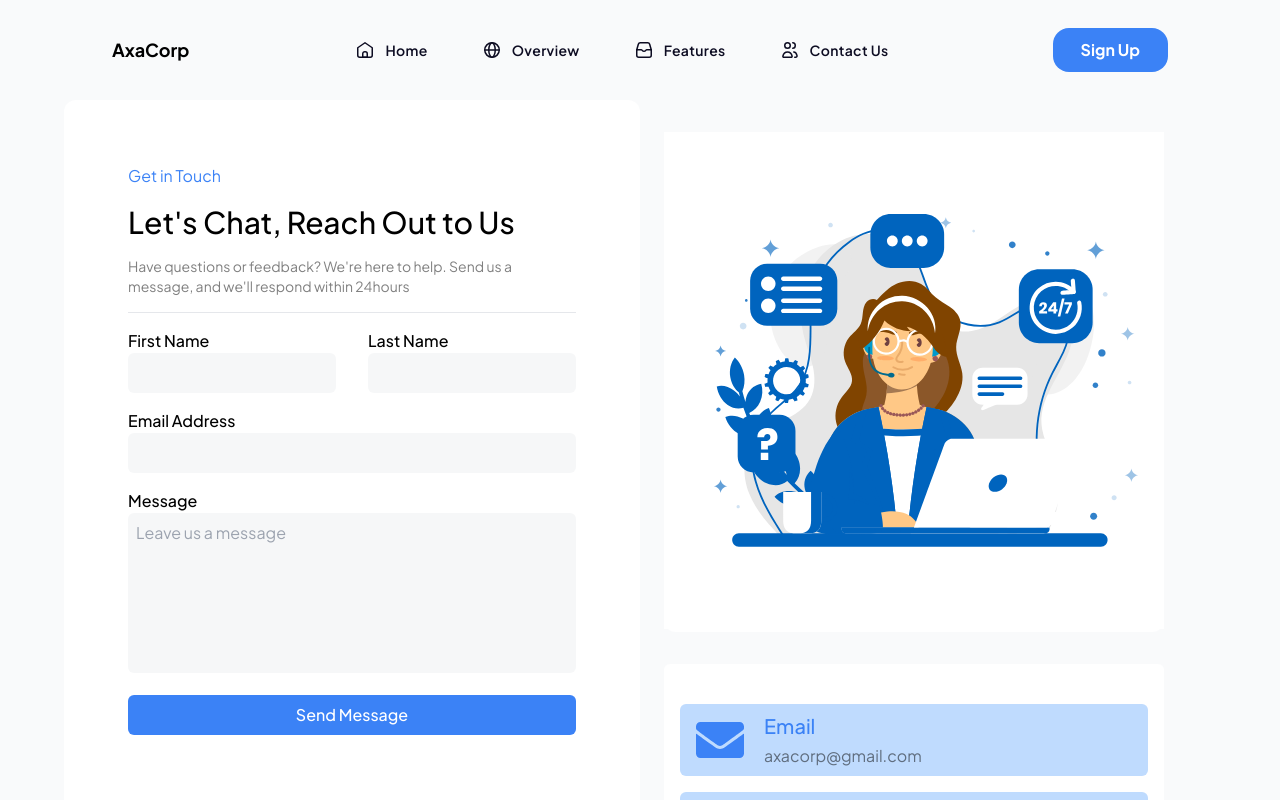
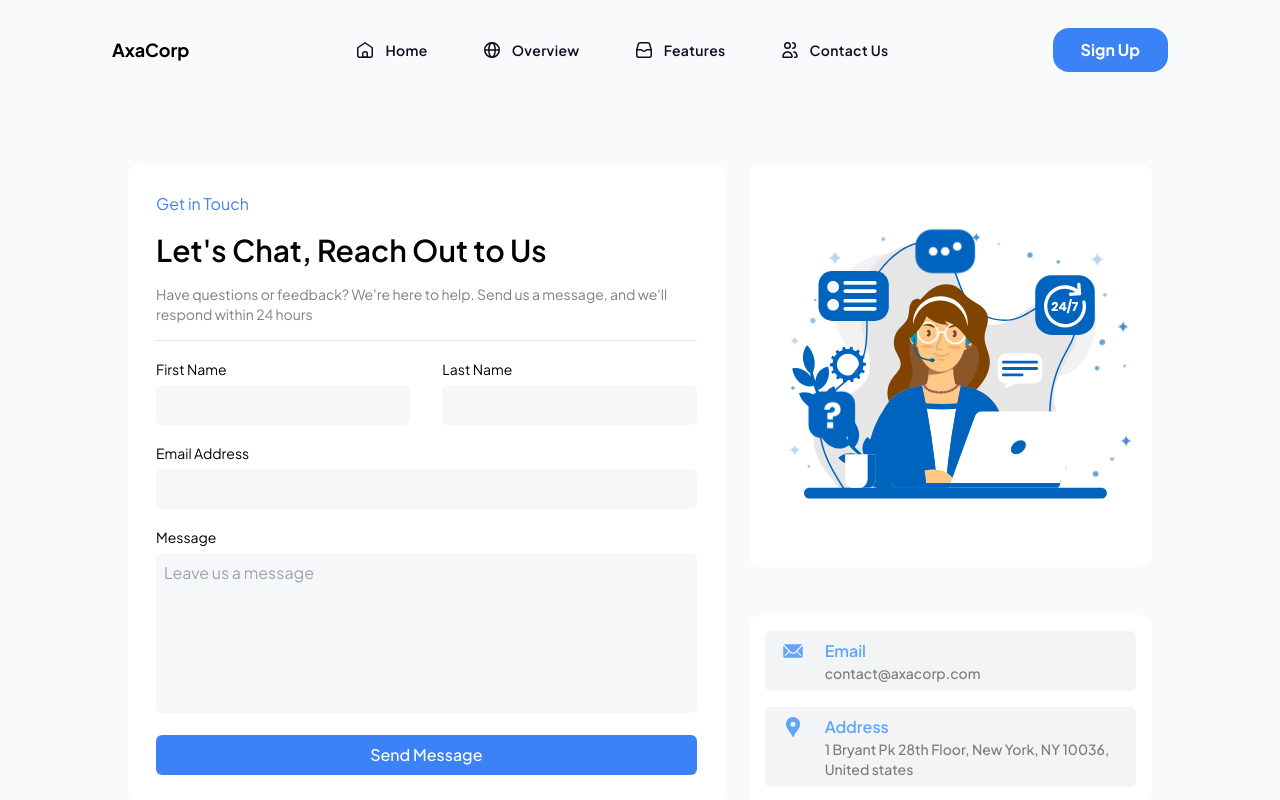
Before and after one commit to gabrieldreamz/axacorp, a Next.js app: page /contact-us in a window 1280 px wide. Shown: the top 800 px of the page. Built offline with nearby package versions, Linux system fonts and the light colour scheme.

Commit message:
Feature Update - Added finishing touches to the contact-us page

```diff
--- a/components/contact-us/ContactCard.tsx
+++ b/components/contact-us/ContactCard.tsx
@@ -10,11 +10,11 @@ function ContactCard({
   contact: string;
 }) {
   return (
-    <div className="bg-blue-200 px-4 py-2 flex my-4 rounded-md items-center gap-x-5">
-      <div className="text-blue-500 text-5xl">{icon}</div>
+    <div className="bg-gray-100 px-4 py-2 rounded-md flex items-start gap-x-5">
+      <div className="text-blue-400 text-2xl">{icon}</div>
       <div>
-        <h4 className="text-blue-500 mb-1 font-medium text-xl">{contactType}</h4>
-        <p className="text-primary">{contact}</p>
+        <h4 className="text-blue-400 font-[590]">{contactType}</h4>
+        <p className="text-primary text-sm font-medium">{contact}</p>
       </div>
     </div>
   );
--- a/components/contact-us/ContactForm.tsx
+++ b/components/contact-us/ContactForm.tsx
@@ -1,43 +1,68 @@
-"use client"
+"use client";
 
-import React from 'react'
+import React from "react";
 
 function ContactForm() {
-    const inputClassName = "bg-gray-100/70 rounded-md px-2 py-2 text-md w-full focus:border-black outline-none focus:border-[1px]"
+  const inputClassName =
+    "bg-gray-100/70 rounded-md px-2 py-2 mt-1 text-md w-full focus:border-black outline-none focus:border-[1px]";
+
   return (
-    <form method='post' className='bg-white lg:w-1/2 p-2 lg:p-16 rounded-xl md:max-w-[750px]'>
-        <p className='txet-sm text-blue-500 mb-4'>Get in Touch</p>
-        <h1 className='text-2xl lg:text-3xl font-medium mb-4'>Let&apos;s Chat, Reach Out to Us</h1>
-        <p className='text-primary mb-4 text-sm'>Have questions or feedback? We&apos;re here to help. Send us a message, and we&apos;ll respond within 24hours</p>
+    <form className="bg-white p-7 rounded-xl mx-5 lg:mx-0">
+      <p className="text-blue-500 mb-4">Get in Touch</p>
+      <h1 className="text-2xl lg:text-3xl font-[590] mb-4">
+        Let&apos;s Chat, Reach Out to Us
+      </h1>
+      <p className="text-primary mb-4 text-sm">
+        Have questions or feedback? We&apos;re here to help. Send us a message,
+        and we&apos;ll respond within 24 hours
+      </p>
 
       <hr />
 
-        <div className='md:max-w-[500px] lg:max-w-full mx-auto'>
-            <div className='md:flex gap-8 my-4 w-full'>
-                <div className='md:w-1/2 my-4 lg:my-0'>
-                    <label htmlFor="firstName" className='font-medium'>First Name</label><br />
+      <div className="md:max-w-[500px] lg:max-w-full mx-auto">
+        <div className="md:flex gap-8 my-4 w-full">
+          <div className="md:w-1/2 my-4 lg:my-0">
+            <label htmlFor="firstName" className="text-sm">
+              First Name
+            </label>
+            <br />
             <input type="text" name="firstName" className={inputClassName} />
           </div>
-                <div className='md:w-1/2 my-4 lg:my-0'>
-                    <label htmlFor="lastName" className='font-medium'>Last Name</label><br />
+          <div className="md:w-1/2 my-4 lg:my-0">
+            <label htmlFor="lastName" className="text-sm">
+              Last Name
+            </label>
+            <br />
             <input type="text" name="lastName" className={inputClassName} />
           </div>
         </div>
 
-            <div className='my-4'>
-                <label htmlFor="email" className='font-medium'>Email Address</label><br />
-                <input type="text" name='email' className={inputClassName} />
+        <div className="my-4">
+          <label htmlFor="email" className="text-sm">
+            Email Address
+          </label>
+          <br />
+          <input type="text" name="email" className={inputClassName} />
         </div>
 
-            <div className='my-4'>
-                <label htmlFor="message" className='font-medium'>Message</label><br />
-                <textarea name="message" placeholder='Leave us a message' className={`${inputClassName} resize-none w-full h-40`}></textarea>
+        <div className="my-4">
+          <label htmlFor="message" className="text-sm">
+            Message
+          </label>
+          <br />
+          <textarea
+            name="message"
+            placeholder="Leave us a message"
+            className={`${inputClassName} resize-none w-full h-40`}
+          ></textarea>
         </div>
 
-            <button className='text-white bg-blue-500 w-full block rounded-md font-medium py-2'>Send Message</button>
+        <button className="text-white bg-blue-500 w-full block rounded-md font-medium py-2">
+          Send Message
+        </button>
       </div>
     </form>
-  )
+  );
 }
 
-export default ContactForm
+export default ContactForm;
--- a/components/contact-us/ContactSvg.tsx
+++ b/components/contact-us/ContactSvg.tsx
@@ -1,9 +1,8 @@
-"use client"
+"use client";
 
-import React from 'react'
-import Lottie from 'react-lottie'
-import contactSvg from '@public/assets/SVG/contact.json'
-
+import React from "react";
+import Lottie from "react-lottie";
+import contactSvg from "@public/assets/SVG/contact.json";
 
 function ContactSvg() {
   const defaultOptions = {
@@ -15,10 +14,10 @@ function ContactSvg() {
     },
   };
   return (
-    <div className='bg-white rounded-xl'>
+    <div className="bg-white rounded-xl overflow-hidden">
       <Lottie options={defaultOptions} />
     </div>
-  )
+  );
 }
 
-export default ContactSvg
+export default ContactSvg;
--- a/components/contact-us/index.tsx
+++ b/components/contact-us/index.tsx
@@ -1,5 +1,6 @@
-"use client"
-import { FaEnvelope, FaPhone } from "react-icons/fa";
+"use client";
+import { IoIosMail } from "react-icons/io";
+import { MdLocationPin } from "react-icons/md";
 import ContactForm from "./ContactForm";
 import ContactSvg from "./ContactSvg";
 import ContactCard from "./ContactCard";
@@ -7,30 +8,35 @@ import ContactCard from "./ContactCard";
 export default function ContactusComponent() {
   const contactArr = [
     {
-      icon: <FaEnvelope />,
+      icon: <IoIosMail />,
       contactType: "Email",
-      contact: "axacorp@gmail.com",
+      contact: "contact@axacorp.com",
     },
     {
-      icon: <FaPhone />,
-      contactType: "Phone Number",
-      contact: "234567890123",
+      icon: <MdLocationPin />,
+      contactType: "Address",
+      contact: "1 Bryant Pk 28th Floor, New York, NY 10036, United states",
     },
   ];
   return (
-    <div className="lg:flex w-[95%] lg:w-[90%] mx-auto gap-6">
+    <div className="sm:flex max-w-5xl mx-auto gap-6 sm:gap-3 lg:gap-6 mt-10 lg:mt-16">
       <ContactForm />
-      <div className="my-8">
+      <div className="mt-8 sm:my-0 px-5 lg:px-0 flex flex-col justify-center gap-5 lg:gap-0 lg:justify-between">
         <ContactSvg />
 
-        <div className="md:w-full justify-evenly md:flex lg:block mx-auto lg:w-full rounded-md bg-white my-8 px-4 py-6">
+        <div className="mx-auto rounded-xl bg-white flex flex-col gap-y-4 w-full p-4 mt-5 sm:mt-0">
           {contactArr.map((contact, id) => {
             return (
-              <ContactCard icon={contact.icon} contact={contact.contact} contactType={contact.contactType} key={id}/>
-            )
+              <ContactCard
+                icon={contact.icon}
+                contact={contact.contact}
+                contactType={contact.contactType}
+                key={id}
+              />
+            );
           })}
         </div>
       </div>
     </div>
-  )
+  );
 }
--- a/components/feature/SubComponent/IntroSectionCard.tsx
+++ b/components/feature/SubComponent/IntroSectionCard.tsx
@@ -18,10 +18,10 @@ export default function IntroSectionCard() {
         </div>
 
         <div className="mt-7">
-          <h1 className="text-xl md:text-2xl font-[590] md:font-medium">
+          <h1 className="text-lg md:text-2xl font-[590] md:font-medium">
             Innovative Investment Plans
           </h1>
-          <p className="text-primary mt-2">
+          <p className="text-primary text-sm mt-2">
             Our Innovative Investment Plans use cutting-edge strategies and
             expert insights to maximize your returns
           </p>
@@ -40,10 +40,10 @@ export default function IntroSectionCard() {
         </div>
 
         <div className="mt-7">
-          <h1 className="text-xl md:text-2xl font-[590] md:font-medium">
+          <h1 className="text-lg md:text-2xl font-[590] md:font-medium">
             Auto planning and excution
           </h1>
-          <p className="text-primary mt-2">
+          <p className="text-primary text-sm mt-2">
             Experience the power of automated planning and execution. Our
             advanced solutions ensure optimal growth and peace of mind
           </p>
--- a/components/footer/contact-section/ContactSection.tsx
+++ b/components/footer/contact-section/ContactSection.tsx
@@ -24,7 +24,7 @@ export default function ContactSection() {
         <div className="lg:my-auto flex flex-col gap-4 text-sm sm:text-base font-medium">
           <span className="flex items-center gap-2">
             <CiMail className="text-xl flex-shrink-0" />
-            info@axacorp.com
+            contact@axacorp.com
           </span>
           <span className="flex items-center gap-2 ">
             <CiLocationOn className="text-xl flex-shrink-0" />1 Bryant Pk 28th
```
Lines whose indentation alone changed are shown as unchanged.
